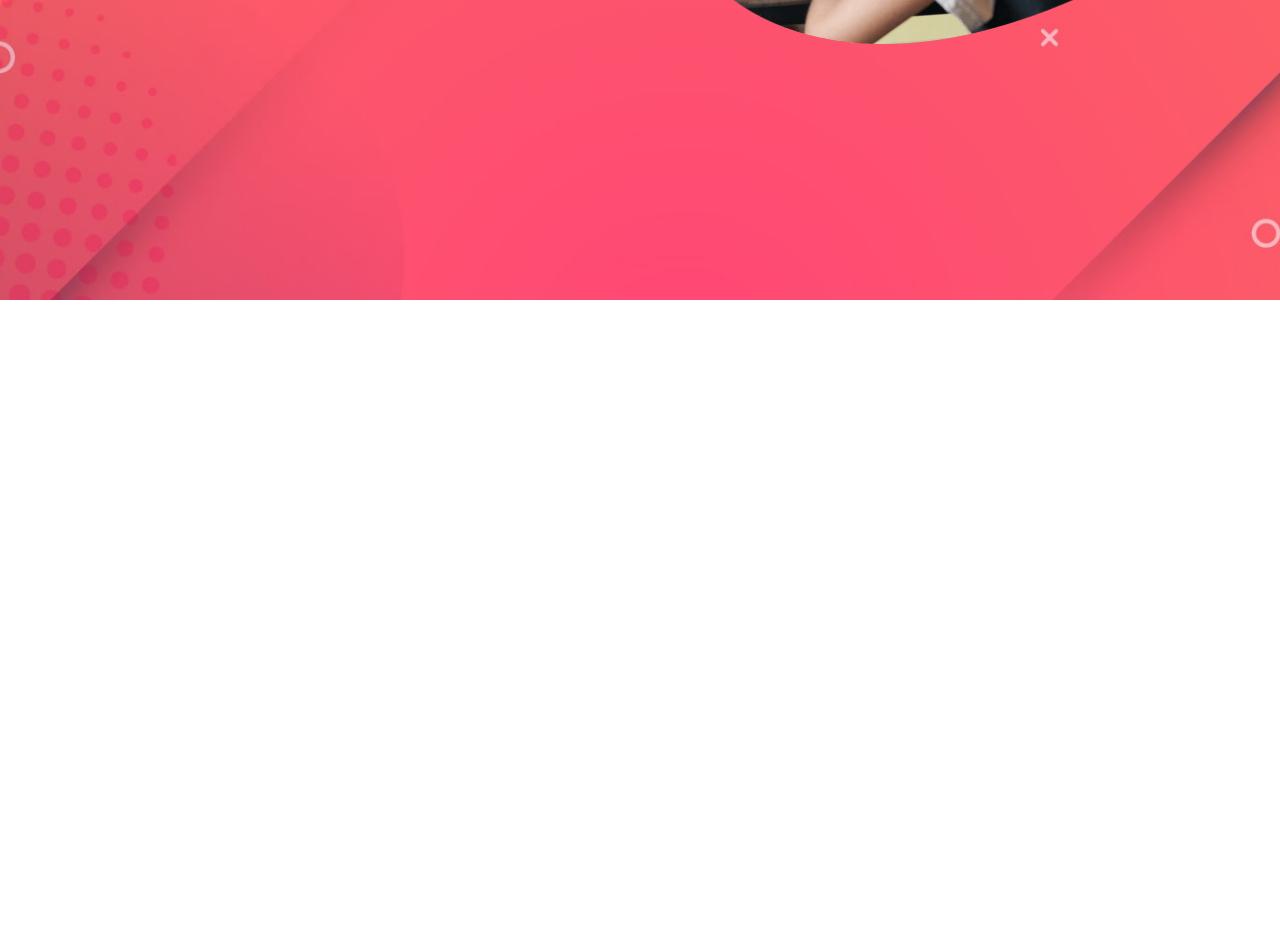
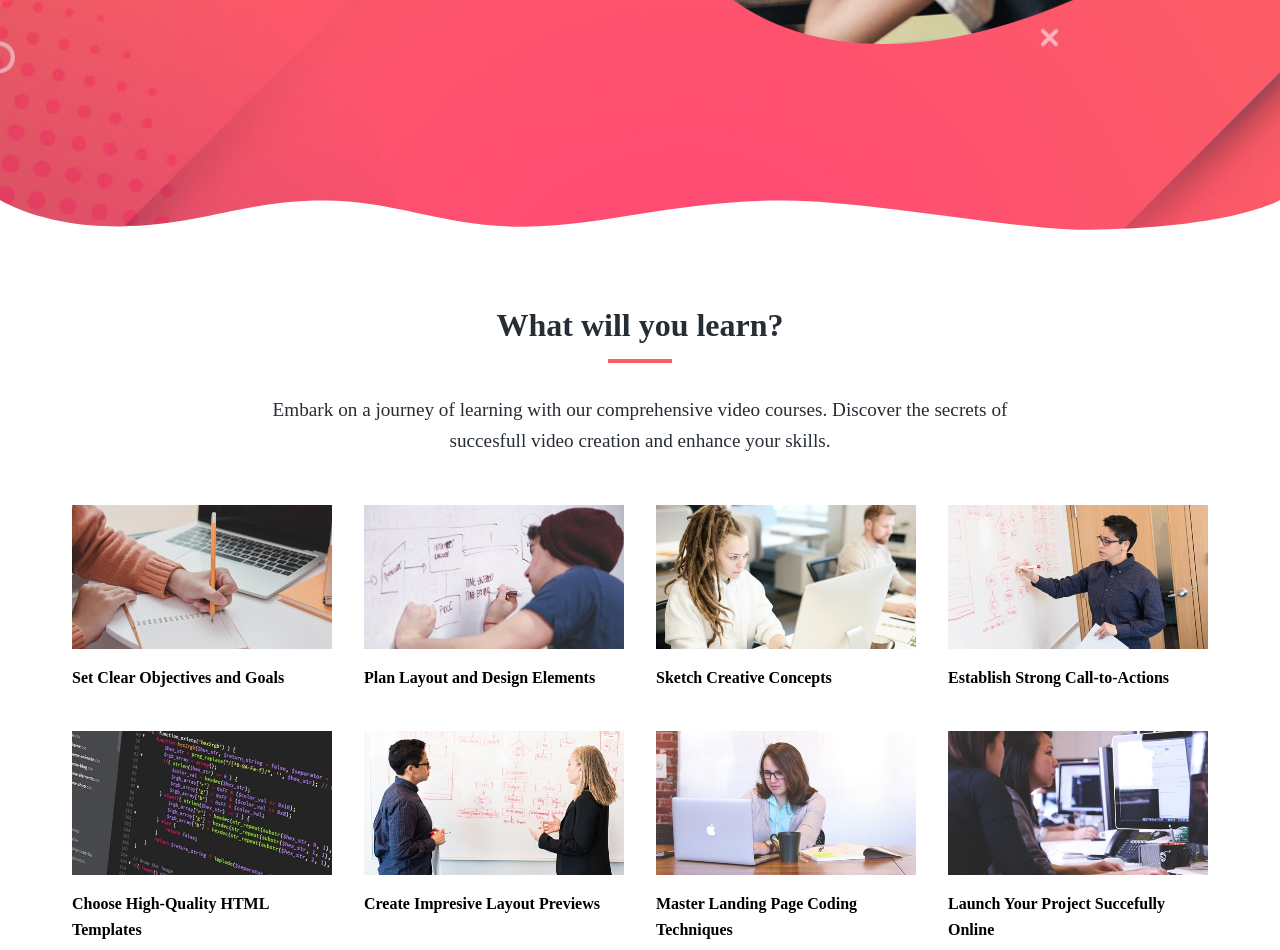
Before and after one commit to MarcoFerrel/Tutor-Website-Project, a plain HTML site: page index.html in a window 1280 px wide. Shown: the part 712-1662 px from the top of the page. Before the commit the page ends 1012 px from the top, so only its background shows below. Drawn offline with Linux system fonts and the light colour scheme.

Commit message:
Finalized Nav,Hero,Section

```diff
--- a/css/styles.css
+++ b/css/styles.css
@@ -45,9 +45,9 @@ img {
   padding: 0 2rem;
 }
 
-.btn{
+.btn {
   display: inline-block;
-  padding: 1.6rem 2.6rem;
+  padding: 1.3rem 2.3rem;
   border: 1px solid var(--secondary-color);
   border-radius: 32px;
   background: var(--secondary-color);
@@ -56,15 +56,40 @@ img {
   transition: all 0.2s;
 }
 
-.btn:hover{
-  background:var(--primary-color);
+.btn:hover {
+  background: var(--primary-color);
   color: white;
   border-color: white;
+}
+
+/* Section Header */
+.section-header {
+  max-width: 750px;
+  margin: 0 auto;
+  text-align: center;
+  margin-bottom: 3rem;
+}
+
+.section-header h2{
+  font-size: 2rem;
+  font-weight: 700;
+  color: var(--dark-color);
+  margin-bottom: 0.5rem;
+}
+.section-header p{
+  font-size: 1.2rem;
+  color: var(--dark-color);
+}
+.heading-border{
+  width: 64px;
+  height: 4px;
+  background: var(--primary-color);
+  margin: 0 auto 2rem;
 }
 /* Navbar */
 
 .navbar {
-  background: black;
+  background: transparent;
   color: white;
   padding: 1rem 2rem;
   position: fixed;
@@ -73,6 +98,11 @@ img {
   left: 0;
   z-index: 1000;
   transition: background-color 0.3s ease-in-out;
+}
+
+.navbar.navbar-scroll {
+  background-color: rgba(235, 77, 85, 0.8);
+  backdrop-filter: blur(10px);
 }
 
 .navbar-flex {
@@ -167,22 +197,86 @@ img {
   margin-bottom: 1rem;
 }
 
-.hero p{
+.hero p {
   font-size: 1.2rem;
   margin-bottom: 2rem;
   line-height: 1.8;
   font-weight: 400;
 }
 
-.hero img{
+.hero img {
   width: 100%;
   margin-right: -100px;
 }
 
+.hero .frame-decoration {
+  position: absolute;
+  bottom: 0;
+  left: 0;
+  width: 100%;
+  height: 100px;
+}
+
+/* Learn Topics */
+.topics{
+  display: grid;
+  grid-template-columns: repeat(4, 1fr);
+  gap: 2rem;
+}
+
+.topic img:hover{
+  transform: scale(1.1);
+}
+
+.topic img{
+  transition: transform 0.3s;
+}
+
+.topic h3{
+  font-size: 1rem;
+  font-weight: 700;
+  margin: 0.5rem 0 ;
+}
+
 /* Media Queries */
 @media (max-width: 1200px) {
+  .hero .hero-flex {
+    gap: 2rem;
+  }
+  .hero img {
+    max-width: 500px;
+    margin-right: 0;
+  }
+
+  .hero h1 {
+    font-size: 3rem;
+  }
+
+  .topics{
+    grid-template-columns: repeat(3, 1fr);
+  }
 }
 @media (max-width: 992px) {
+  .navbar .container {
+    padding: 0;
+  }
+  .navbar img {
+    margin-right: 2rem;
+  }
+  .hero {
+    text-align: center;
+  }
+  .hero .hero-flex {
+    flex-direction: column;
+    padding-bottom: 4rem;
+  }
+  .hero img {
+    max-width: 600px;
+    margin-top: 2rem;
+  }
+  .topics{
+    grid-template-columns: repeat(2, 1fr);
+  }
 }
 @media (max-width: 768px) {
   .main-menu-items {
@@ -196,6 +290,20 @@ img {
     display: block;
     padding: 10px;
   }
+
 }
 @media (max-width: 576px) {
+  .hero {
+    padding-right: 0.2rem;
+    padding-left: 0.2rem;
+  }
+  .hero h1 {
+    font-size: 2.5rem;
+  }
+  .hero img {
+    max-width: 350px;
+  }
+  .topics{
+    grid-template-columns: 1fr;
+  }
 }
--- a/index.html
+++ b/index.html
@@ -112,7 +112,109 @@
         </div>
         <img src="images/header-course.png" alt="hero" />
       </div>
+
+      <svg
+        class="frame-decoration"
+        data-name="Layer 2"
+        xmlns="http://www.w3.org/2000/svg"
+        preserveAspectRatio="none"
+        viewBox="0 0 1920 192.275"
+      >
+        <defs>
+          <style>
+            .cls-1 {
+              fill: #ffffff;
+            }
+          </style>
+        </defs>
+        <title>frame-decoration</title>
+        <path
+          class="cls-1"
+          d="M0,158.755s63.9,52.163,179.472,50.736c121.494-1.5,185.839-49.738,305.984-49.733,109.21,0,181.491,51.733,300.537,50.233,123.941-1.562,225.214-50.126,390.43-50.374,123.821-.185,353.982,58.374,458.976,56.373,217.907-4.153,284.6-57.236,284.6-57.236V351.03H0V158.755Z"
+          transform="translate(0 -158.755)"
+        />
+      </svg>
     </header>
+    <!-- Learn Section -->
+    <section class="learn">
+      <div class="container">
+        <div class="section-header">
+          <h2>What will you learn?</h2>
+          <div class="heading-border"></div>
+          <p>
+            Embark on a journey of learning with our comprehensive video
+            courses. Discover the secrets of succesfull video creation and
+            enhance your skills.
+          </p>
+        </div>
+        <div class="topics">
+          <div class="topic">
+            <div class="topic-image">
+              <img src="./images/description-1.jpg" alt="topic" />
+              <div class="topic-text">
+                <h3>Set Clear Objectives and Goals</h3>
+              </div>
+            </div>
+          </div>
+          <div class="topic">
+            <div class="topic-image">
+              <img src="./images/description-2.jpg" alt="alternative" />
+              <div class="topic-text">
+                <h3>Plan Layout and Design Elements</h3>
+              </div>
+            </div>
+          </div>
+          <div class="topic">
+            <div class="topic-image">
+              <img src="./images/description-3.jpg" alt="alternative" />
+              <div class="topic-text">
+                <h3>Sketch Creative Concepts</h3>
+              </div>
+            </div>
+          </div>
+          <div class="topic">
+            <div class="topic-image">
+              <img src="./images/description-4.jpg" alt="alternative" />
+              <div class="topic-text">
+                <h3>Establish Strong Call-to-Actions</h3>
+              </div>
+            </div>
+          </div>
+          <div class="topic">
+            <div class="topic-image">
+              <img src="./images/description-5.jpg" alt="alternative" />
+              <div class="topic-text">
+                <h3>Choose High-Quality HTML Templates</h3>
+              </div>
+            </div>
+          </div>
+          <div class="topic">
+            <div class="topic-image">
+              <img src="./images/description-6.jpg" alt="alternative" />
+              <div class="topic-text">
+                <h3>Create Impresive Layout Previews</h3>
+              </div>
+            </div>
+          </div>
+          <div class="topic">
+            <div class="topic-image">
+              <img src="./images/description-7.jpg" alt="alternative" />
+              <div class="topic-text">
+                <h3>Master Landing Page Coding Techniques</h3>
+              </div>
+            </div>
+          </div>
+          <div class="topic">
+            <div class="topic-image">
+              <img src="./images/description-8.jpg" alt="alternative" />
+              <div class="topic-text">
+                <h3>Launch Your Project Succefully Online</h3>
+              </div>
+            </div>
+          </div>
+        </div>
+      </div>
+    </section>
     <script src="js/script.js"></script>
   </body>
 </html>
--- a/js/script.js
+++ b/js/script.js
@@ -1,3 +1,4 @@
+// Toggle Mobile Menu
 document.addEventListener('DOMContentLoaded', function () {
     const toggleButton = document.querySelector('.navbar .mobile-menu-toggle');
     const mobileMenu = document.querySelector('.navbar .mobile-menu-items');
@@ -6,3 +7,15 @@ document.addEventListener('DOMContentLoaded', function () {
         mobileMenu.classList.toggle('active');
     });
 });
+
+//Change Navbar background on scroll
+window.addEventListener('scroll', function () {
+    const navbar = document.querySelector('.navbar')
+    if (this.window.scrollY > 0) {
+        navbar.classList.add('navbar-scroll');
+
+    } else {
+        navbar.classList.remove('navbar-scroll');
+    }
+
+});
```
